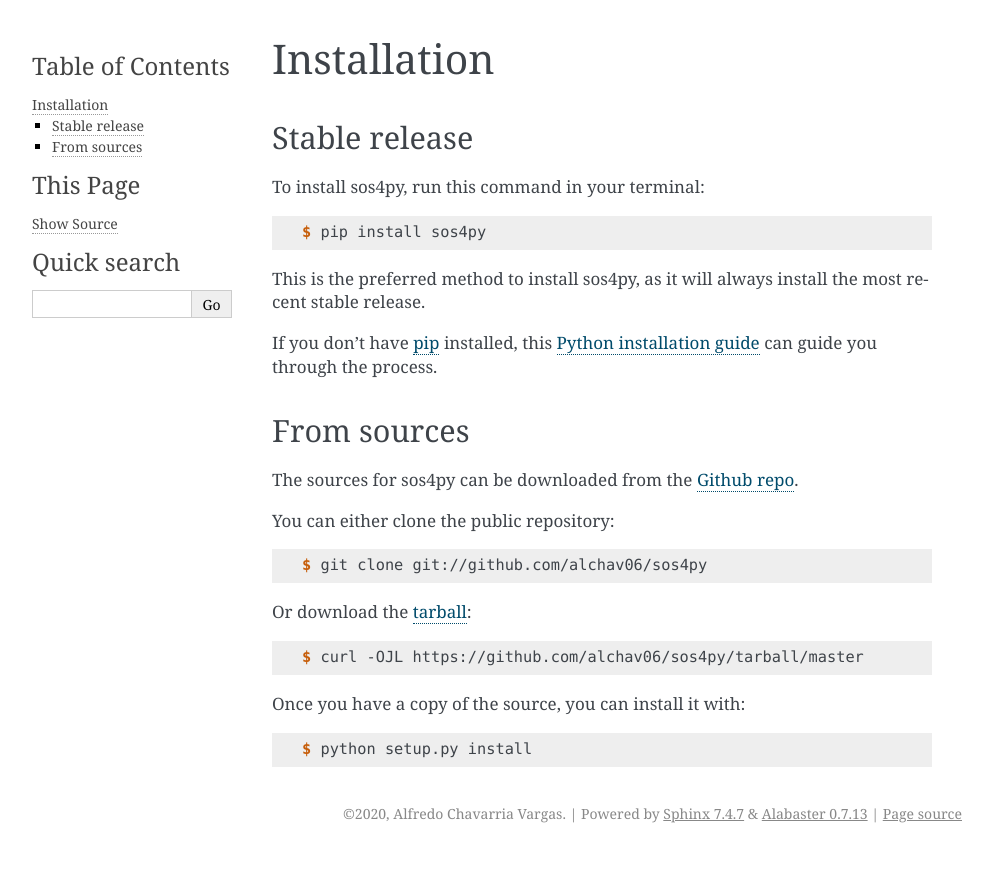
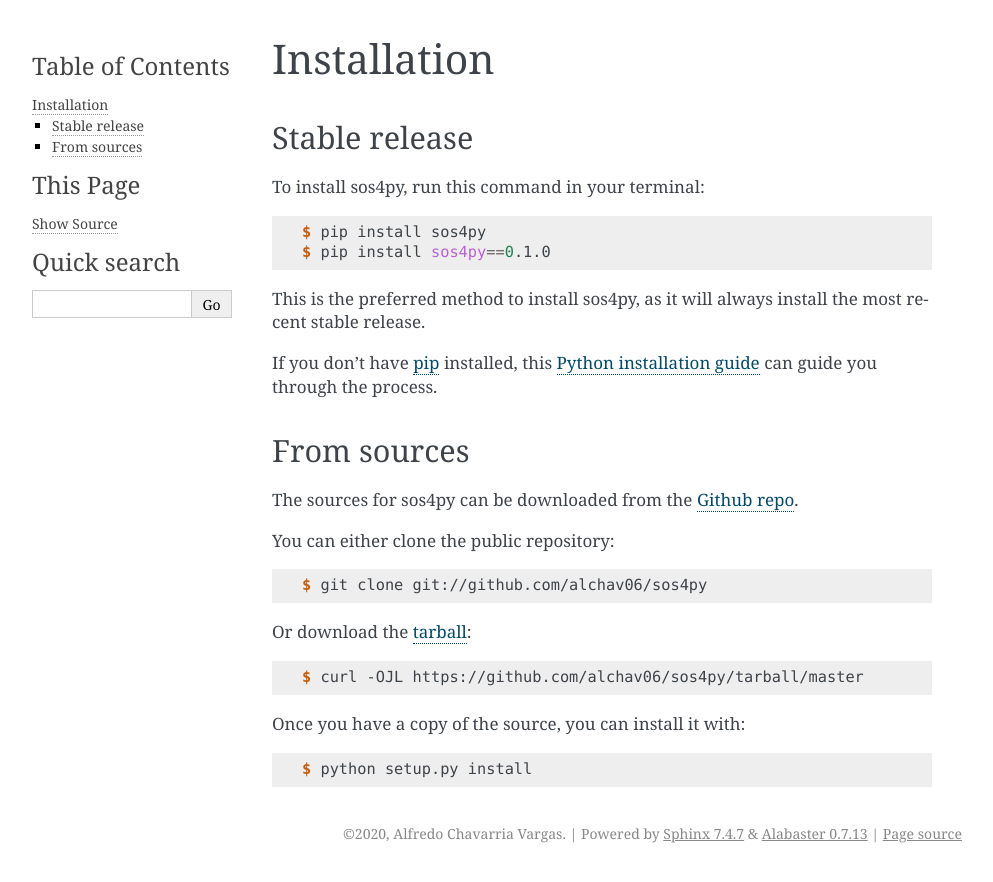
Before and after one commit to 52North/sos4py, a Sphinx documentation site: the page built from docs/installation.rst, in a window 1280 px wide. Shown: the top 882 px of the page, without its empty margins (148-1141 px from the left). Built offline with Sphinx 7.4.7, drawn with Linux system fonts in a browser that asks for light colours; pages that are not in the unit, such as notebooks, are missing from menus.

Commit message:
Update installation.rst

```diff
--- a/docs/installation.rst
+++ b/docs/installation.rst
@@ -13,6 +13,7 @@
 .. code-block:: console
 
     $ pip install sos4py
+    $ pip install sos4py==0.1.0
 
 This is the preferred method to install sos4py, as it will always install the most recent stable release.
 
```
